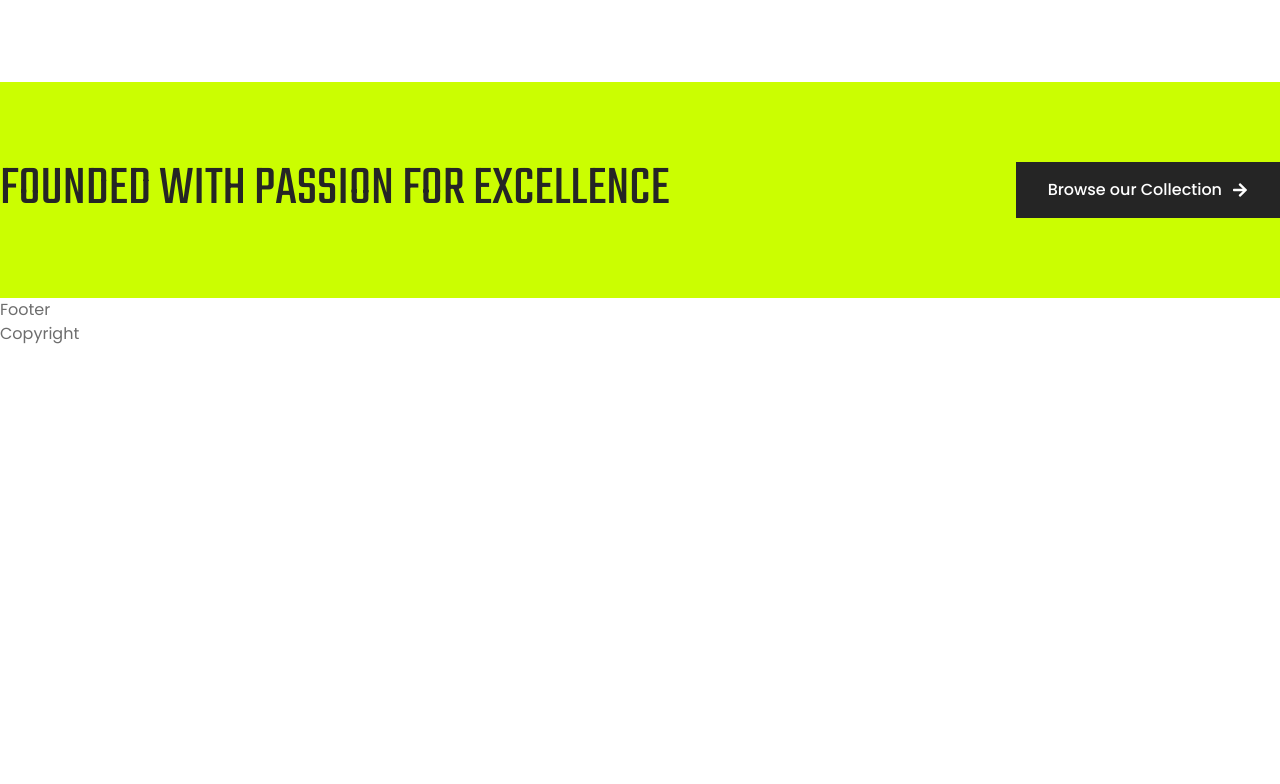
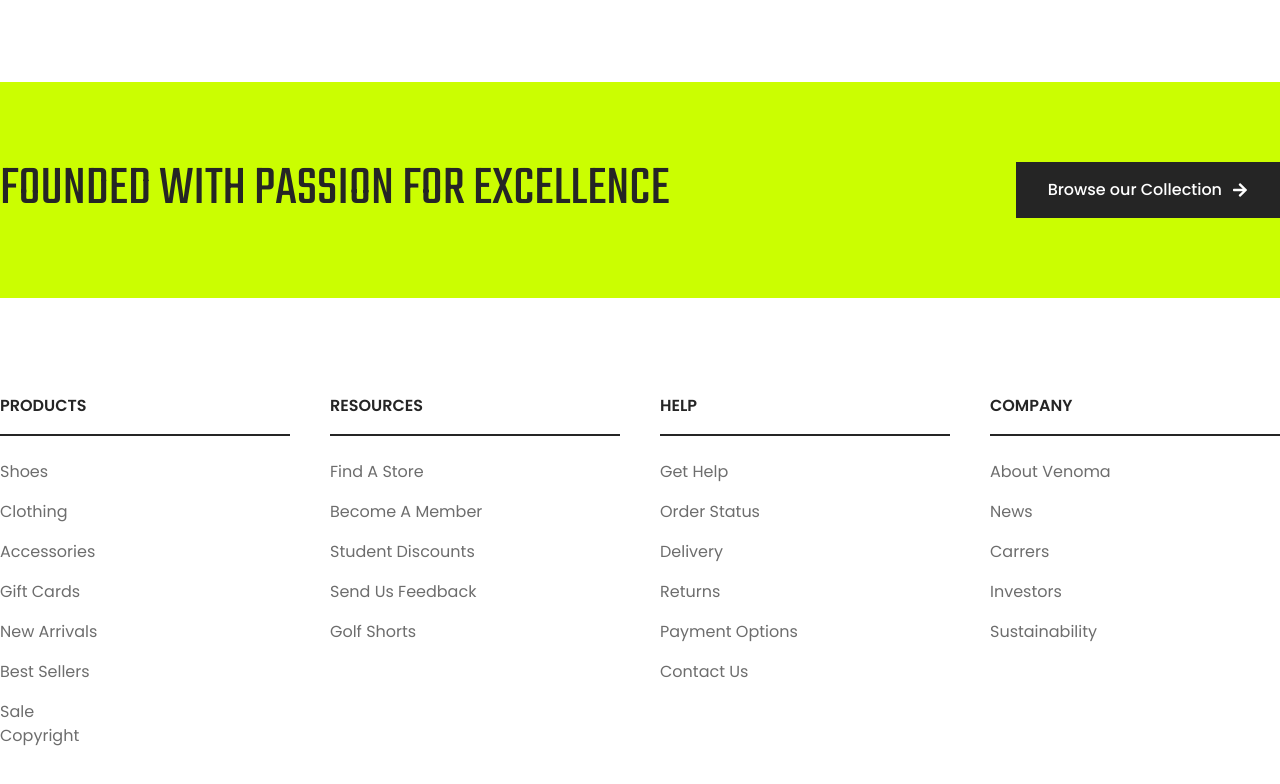
Before and after one commit to KRI5H03/venoma, a Next.js app: page / in a window 1280 px wide. Shown: the part 3938-4722 px from the top of the page. Built offline with nearby package versions, Linux system fonts and the light colour scheme.

Commit message:
footer completed

```diff
--- a/components/Footer.tsx
+++ b/components/Footer.tsx
@@ -2,7 +2,105 @@ import React from 'react'
 
 const Footer = () => {
   return (
-    <div>Footer</div>
+    <footer className='pt-24'>
+      <div className="container mx-auto">
+        <div className='grid grid-cols-1 md:grid-cols-2 xl:grid-cols-4 gap-10'>
+          {/* 1 */}
+          <div>
+            <h6 className='h6 pb-4 mb-6 border-b-2'>Products</h6>
+            <ul className='flex flex-col gap-4'>
+              <li>
+                <a href="#" className='link-secondary'>Shoes</a>
+              </li>
+              <li>
+                <a href="#" className='link-secondary'>Clothing</a>
+              </li>
+              <li>
+                <a href="#" className='link-secondary'>Accessories</a>
+              </li>
+              <li>
+                <a href="#" className='link-secondary'>Gift Cards</a>
+              </li>
+              <li>
+                <a href="#" className='link-secondary'>New Arrivals</a>
+              </li>
+              <li>
+                <a href="#" className='link-secondary'>Best Sellers</a>
+              </li>
+              <li>
+                <a href="#" className='link-secondary'>Sale</a>
+              </li>
+            </ul>
+          </div>
+          {/* 2 */}
+          <div>
+            <h6 className='h6 pb-4 mb-6 border-b-2'>Resources</h6>
+            <ul className='flex flex-col gap-4'>
+              <li>
+                <a href="#" className='link-secondary'>Find A Store</a>
+              </li>
+              <li>
+                <a href="#" className='link-secondary'>Become A Member</a>
+              </li>
+              <li>
+                <a href="#" className='link-secondary'>Student Discounts</a>
+              </li>
+              <li>
+                <a href="#" className='link-secondary'>Send Us Feedback</a>
+              </li>
+              <li>
+                <a href="#" className='link-secondary'>Golf Shorts</a>
+              </li>
+            </ul>
+          </div>
+          {/* 3 */}
+          <div>
+            <h6 className='h6 pb-4 mb-6 border-b-2'>Help</h6>
+            <ul className='flex flex-col gap-4'>
+              <li>
+                <a href="#" className='link-secondary'>Get Help</a>
+              </li>
+              <li>
+                <a href="#" className='link-secondary'>Order Status</a>
+              </li>
+              <li>
+                <a href="#" className='link-secondary'>Delivery</a>
+              </li>
+              <li>
+                <a href="#" className='link-secondary'>Returns</a>
+              </li>
+              <li>
+                <a href="#" className='link-secondary'>Payment Options</a>
+              </li>
+              <li>
+                <a href="#" className='link-secondary'>Contact Us</a>
+              </li>
+            </ul>
+          </div>
+          {/* 4 */}
+          <div>
+            <h6 className='h6 pb-4 mb-6 border-b-2'>Company</h6>
+            <ul className='flex flex-col gap-4'>
+              <li>
+                <a href="#" className='link-secondary'>About Venoma</a>
+              </li>
+              <li>
+                <a href="#" className='link-secondary'>News</a>
+              </li>
+              <li>
+                <a href="#" className='link-secondary'>Carrers</a>
+              </li>
+              <li>
+                <a href="#" className='link-secondary'>Investors</a>
+              </li>
+              <li>
+                <a href="#" className='link-secondary'>Sustainability</a>
+              </li>
+            </ul>
+          </div>
+        </div>
+      </div>
+    </footer>
   )
 }
 
```
